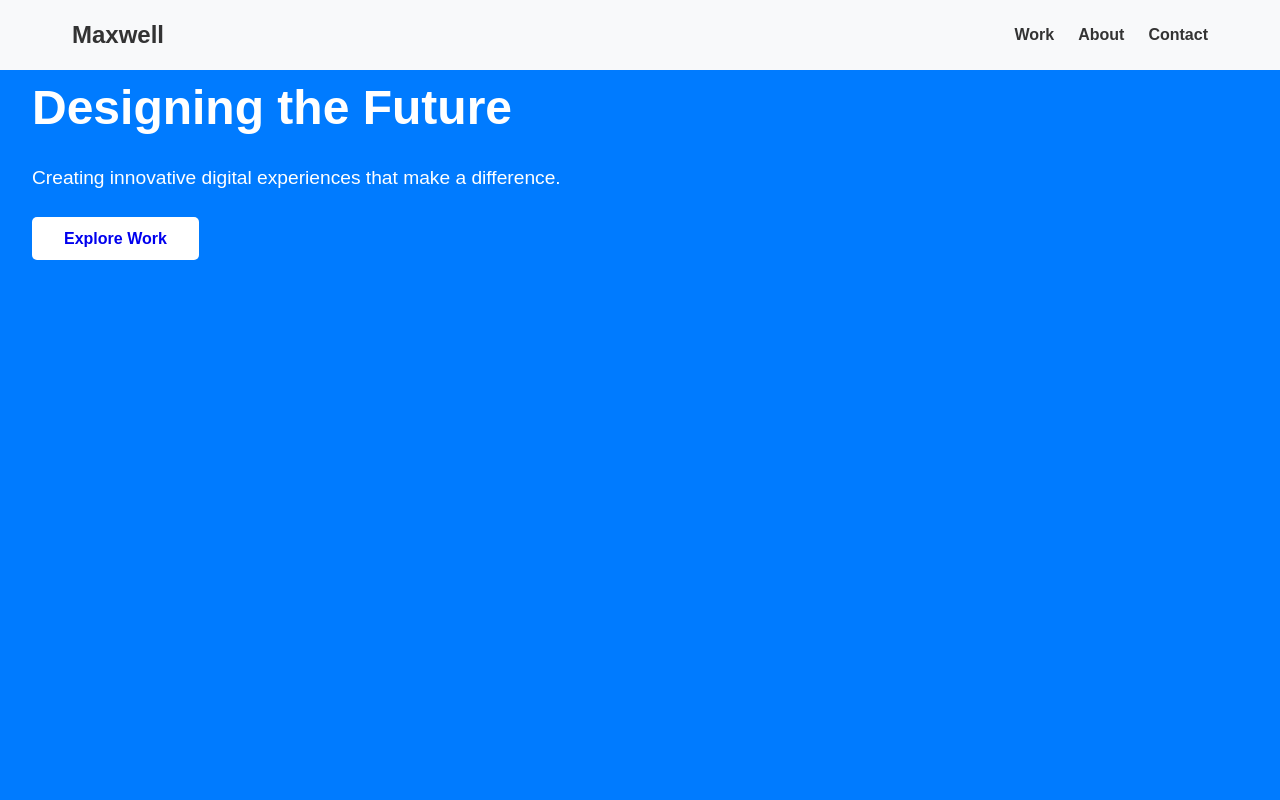
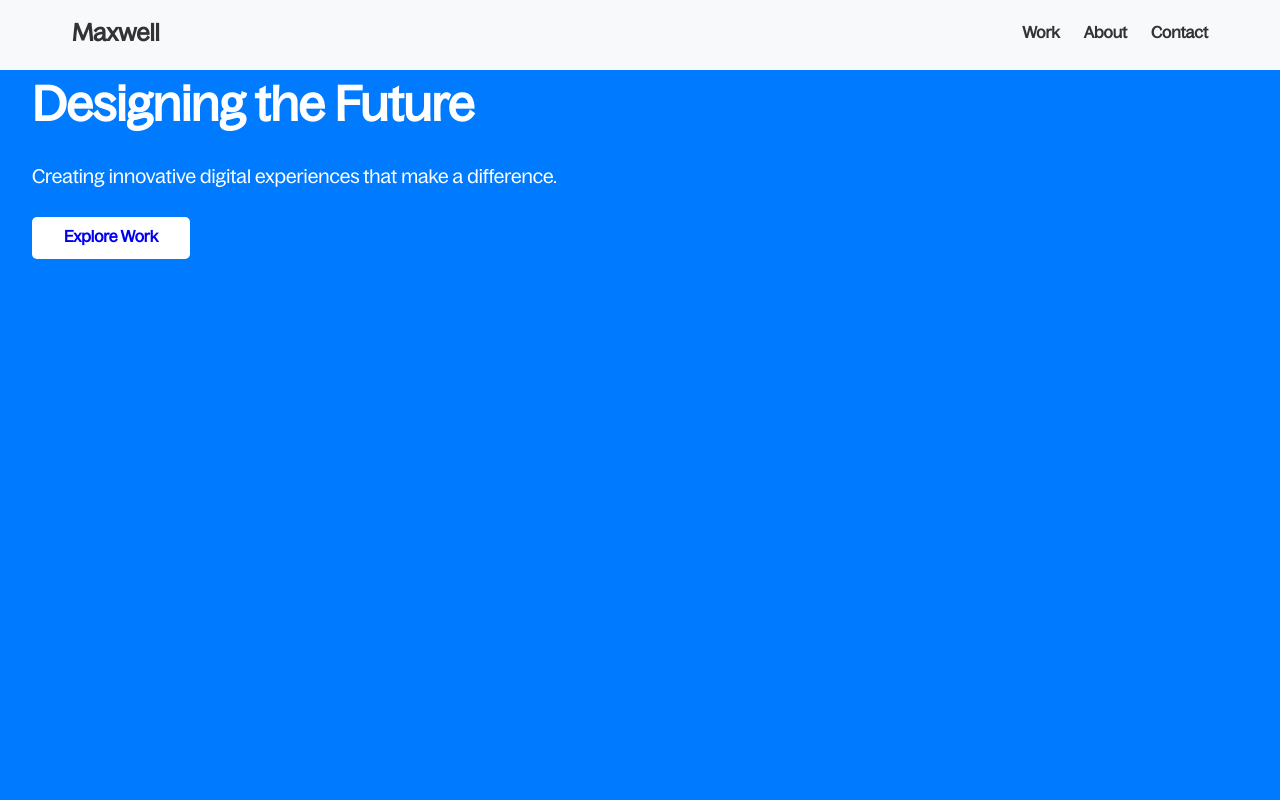
Before and after one commit to maxxdwh/maxxdwh.github.io, a plain HTML site: page index.html in a window 1280 px wide. Shown: the top 800 px of the page. Drawn offline with Linux system fonts and the light colour scheme.

Commit message:
Add font

```diff
--- a/styles.css
+++ b/styles.css
@@ -1,8 +1,15 @@
+@font-face {
+    font-family: 'Bagoss';
+    src: url('assets/ba4n.woff2') format('woff2');
+    font-weight: normal;
+    font-style: normal;
+}
+
 * {
     margin: 0;
     padding: 0;
     box-sizing: border-box;
-    font-family: 'Arial', sans-serif;
+    font-family: 'Bagoss', sans-serif;
 }
 
 body {
```
Also changed, not shown: assets/ba4n.woff2 (added).
